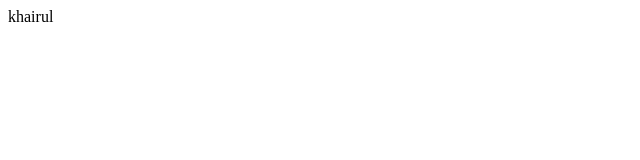
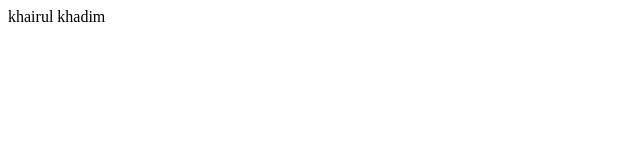
Before and after one commit to khairul-islam-k/demo-repository, a plain HTML site: page index.html in a window 1280 px wide. Shown: the full height of the page, 0-640 px from the left. Drawn offline with Linux system fonts and the light colour scheme.

Commit message:
first commit

```diff
--- a/index.html
+++ b/index.html
@@ -7,5 +7,6 @@
 </head>
 <body>
     khairul
+    khadim
 </body>
 </html>
```
